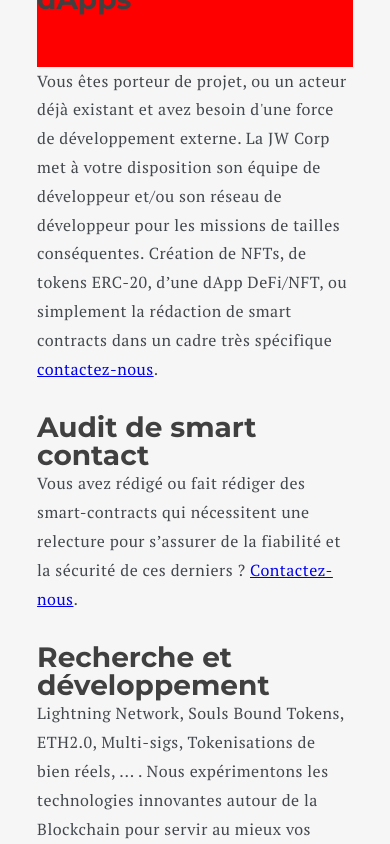
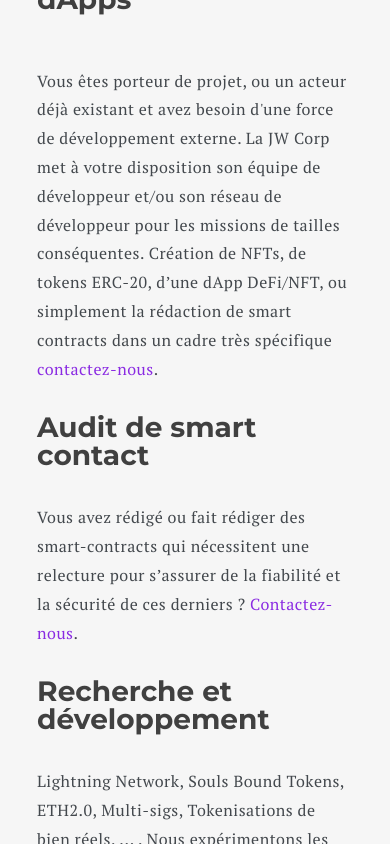
Before and after one commit to The-JW-Corp/JW-Corp-react, a React (Create React App) app: page / in a window 390 px wide. Shown: the part 1720-2564 px from the top of the page. Built offline with nearby package versions, Linux system fonts and the light colour scheme.

Commit message:
mobile css

```diff
--- a/src/components/ContentServicesPage/ContentServicesPage.css
+++ b/src/components/ContentServicesPage/ContentServicesPage.css
@@ -5,24 +5,24 @@
 }
 .content-services-section p {
   color: #43484d;
-    font-family: 'PT Serif', serif;
+  font-family: "PT Serif", serif;
   font-size: 16px;
   line-height: 1.8;
   margin-bottom: 30px;
-    letter-spacing: .5px;
+  letter-spacing: 0.5px;
   font-weight: 400;
 }
-.content-services-wrap{
+.content-services-wrap {
   width: 81%;
 }
-.content-services-h2-container{
+.content-services-h2-container {
   display: flex;
   align-items: flex-start;
 }
-.content-services-h2-1-container{
+.content-services-h2-1-container {
   height: 110px;
 }
-.content-services-h2-container h2{
+.content-services-h2-container h2 {
   font-weight: 700;
   font-size: 28px; /* 32px quand écran plus grand*/
 }
@@ -34,7 +34,17 @@
   font-weight: bold;
   font-size: 13px;
 }
-.content-services-h2-2-container{
-    background-color: red;
+.content-services-h2-2-container {
   height: 138px;
 }
+.content-services-button-redirect-contact {
+  color: blueviolet;
+  text-decoration: none;
+  background-color: transparent;
+}
+.content-services-h2-3-container {
+    height: 90px;
+}
+.content-services-h2-4-container {
+    height: 90px;
+}
--- a/src/components/ContentServicesPage/ContentServicesPage.js
+++ b/src/components/ContentServicesPage/ContentServicesPage.js
@@ -55,7 +55,7 @@
           pour les missions de tailles conséquentes. Création de NFTs, de tokens
           ERC-20, d’une dApp DeFi/NFT, ou simplement la rédaction de smart
           contracts dans un cadre très spécifique{" "}
-          <a href="#formulairedecontact" class="lienpageformulaire">
+          <a href="#formulairedecontact" class="content-services-button-redirect-contact">
             contactez-nous
           </a>
           .
@@ -67,7 +67,7 @@
           Vous avez rédigé ou fait rédiger des smart-contracts qui nécessitent
           une relecture pour s’assurer de la fiabilité et la sécurité de ces
           derniers ?{" "}
-          <a href="#formulairedecontact" class="lienpageformulaire">
+          <a href="#formulairedecontact" class="content-services-button-redirect-contact">
             Contactez-nous
           </a>
           .
```
Lines whose indentation alone changed are shown as unchanged.
